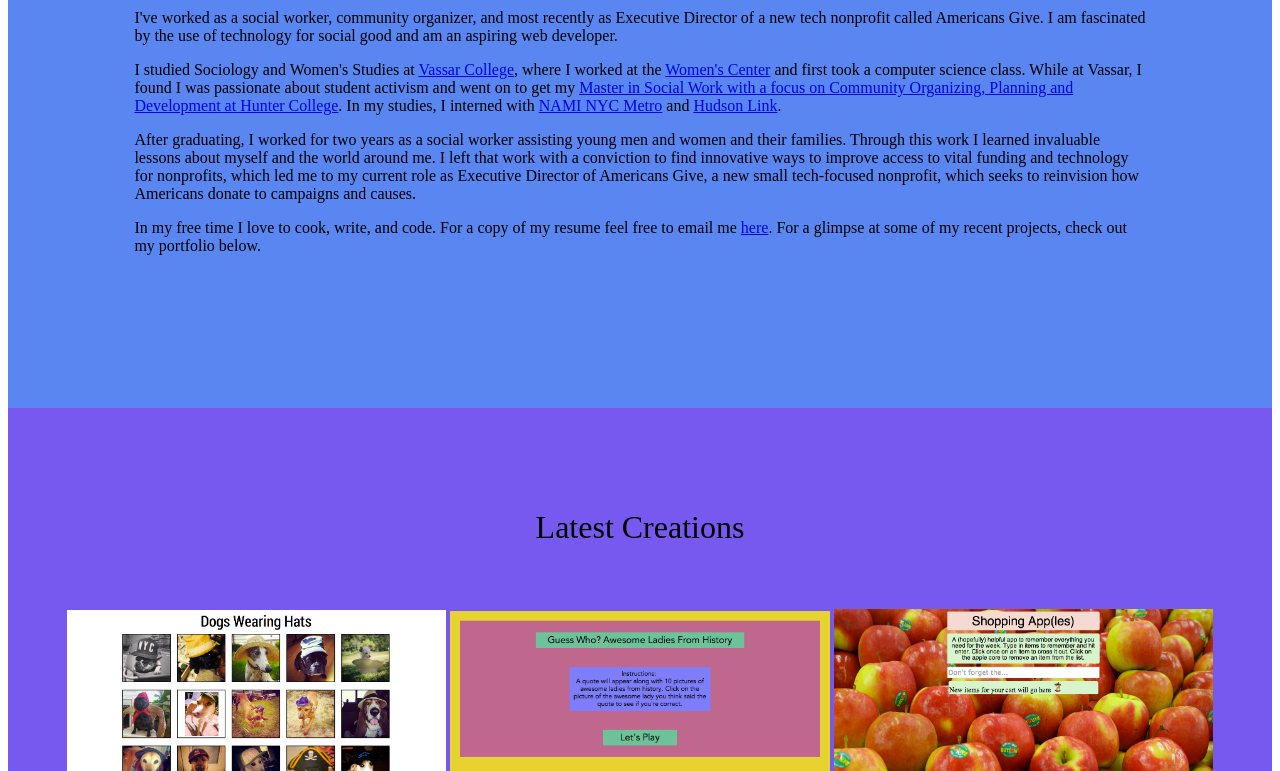
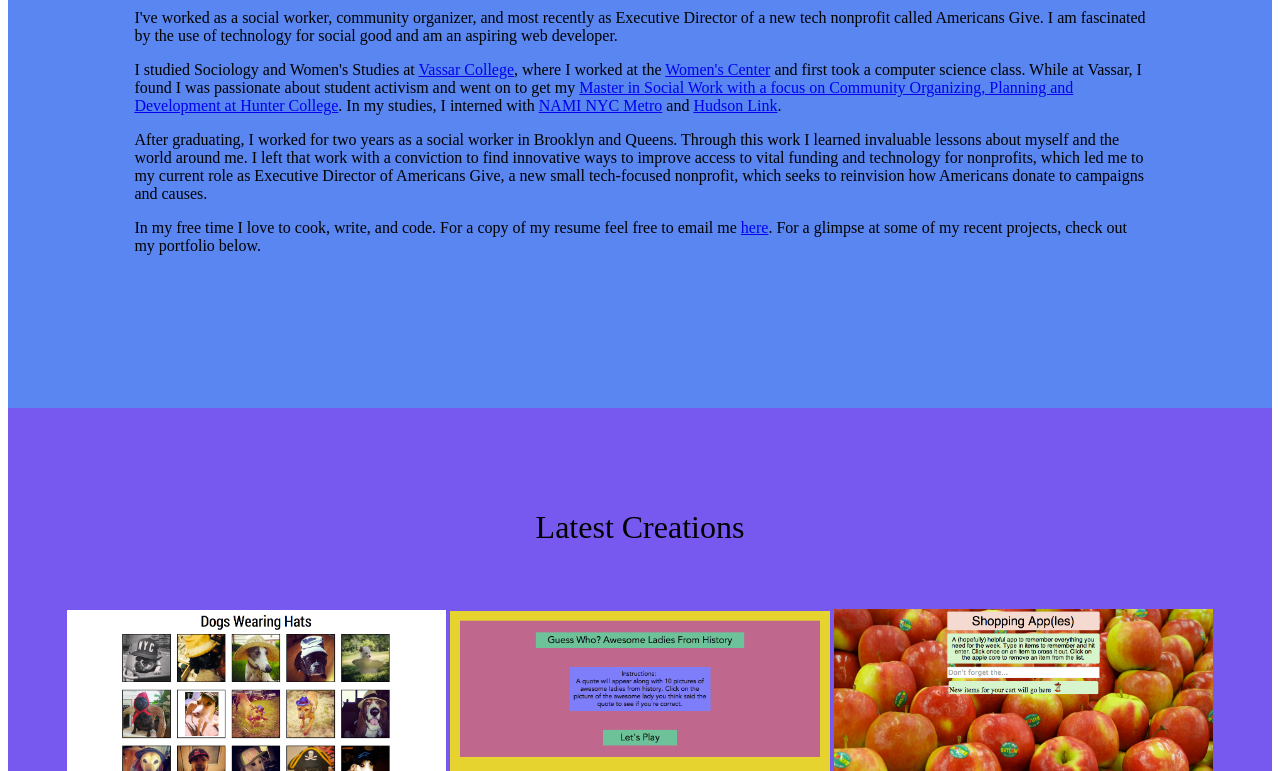
Before and after one commit to sarahzinger/portfolio, a plain HTML site: page index.html in a window 1280 px wide. Shown: the part 800-1571 px from the top of the page. Drawn offline with Linux system fonts and the light colour scheme; a web font is replaced by a local one.

Commit message:
word changes

```diff
--- a/index.html
+++ b/index.html
@@ -20,7 +20,7 @@
 		<div class="title"> I love to create things, build communities, and solve problems </div>
 		<p> I've worked as a social worker, community organizer, and most recently as Executive Director of a new tech nonprofit called Americans Give. I am fascinated by the use of technology for social good and am an aspiring web developer.</p>
 		<p> I studied Sociology and Women's Studies at <a href="http://www.vassar.edu/">Vassar College</a>, where I worked at the <a href="http://womenscenter.vassar.edu/">Women's Center</a> and first took a computer science class. While at Vassar, I found I was passionate about student activism and went on to get my <a href="http://www.hunter.cuny.edu/socwork/"> Master in Social Work with a focus on Community Organizing, Planning and Development at Hunter College</a>. In my studies, I interned with <a href="http://www.naminycmetro.org/">NAMI NYC Metro</a> and <a href="http://www.hudsonlink.org/">Hudson Link</a>. </p>
-		<p> After graduating, I worked for two years as a social worker assisting young men and women and their families. Through this work I learned invaluable lessons about myself and the world around me. I left that work with a conviction to find innovative ways to improve access to vital funding and technology for nonprofits, which led me to my current role as Executive Director of Americans Give, a new small tech-focused nonprofit, which seeks to reinvision how Americans donate to campaigns and causes.
+		<p> After graduating, I worked for two years as a social worker in Brooklyn and Queens. Through this work I learned invaluable lessons about myself and the world around me. I left that work with a conviction to find innovative ways to improve access to vital funding and technology for nonprofits, which led me to my current role as Executive Director of Americans Give, a new small tech-focused nonprofit, which seeks to reinvision how Americans donate to campaigns and causes.
 
 		<p> In my free time I love to cook, write, and code. For a copy of my resume feel free to email me <a href="mailto:sarah.muenzinger@gmail.com">here</a>. For a glimpse at some of my recent projects, check out my portfolio below.</p>
 	</div>
```
